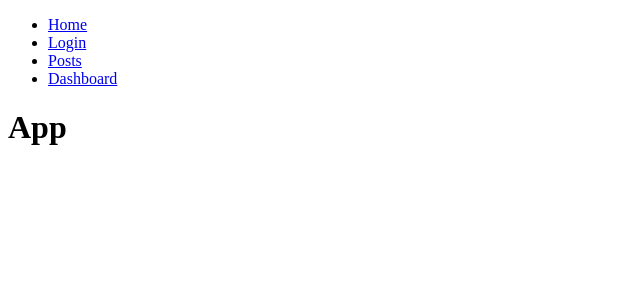
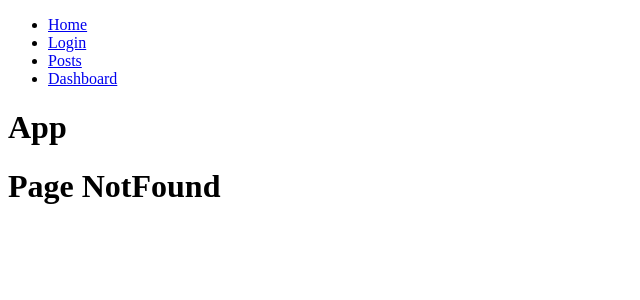
Before and after one commit to Yupiter78/react-router, a React (Create React App) app: page /404 in a window 1280 px wide. Shown: the top 300 px of the page, without its empty margins (0-640 px from the left). Built offline with nearby package versions, Linux system fonts and the light colour scheme.

Commit message:
react-router Redirect_5

```diff
--- a/src/app/App.js
+++ b/src/app/App.js
@@ -1,11 +1,12 @@
 import React from "react";
 import NavBar from "./components/navBar";
-import { Route, Switch } from "react-router-dom";
+import { Redirect, Route, Switch } from "react-router-dom";
 import Dashboard from "./components/dashboard";
 import Posts from "./components/posts";
 import Login from "./components/login";
 import Home from "./components/home";
 import Stats from "./components/stats";
+import NotFound from "./components/not-found";
 
 function App() {
     return (
@@ -18,6 +19,9 @@ function App() {
                 <Route path="/dashboard" component={Dashboard} />
                 <Route path="/login" component={Login} />
                 <Route path="/posts/:postId?" component={Posts} />
+                <Route path="/404" component={NotFound} />
+                <Redirect from="/admin" to="/dashboard" />
+                <Redirect to="/404" />
             </Switch>
         </div>
     );
--- /dev/null
+++ b/src/app/components/not-found.jsx
@@ -0,0 +1,7 @@
+import React from "react";
+
+const NotFound = () => {
+    return <h1>Page NotFound</h1>;
+};
+
+export default NotFound;
```
